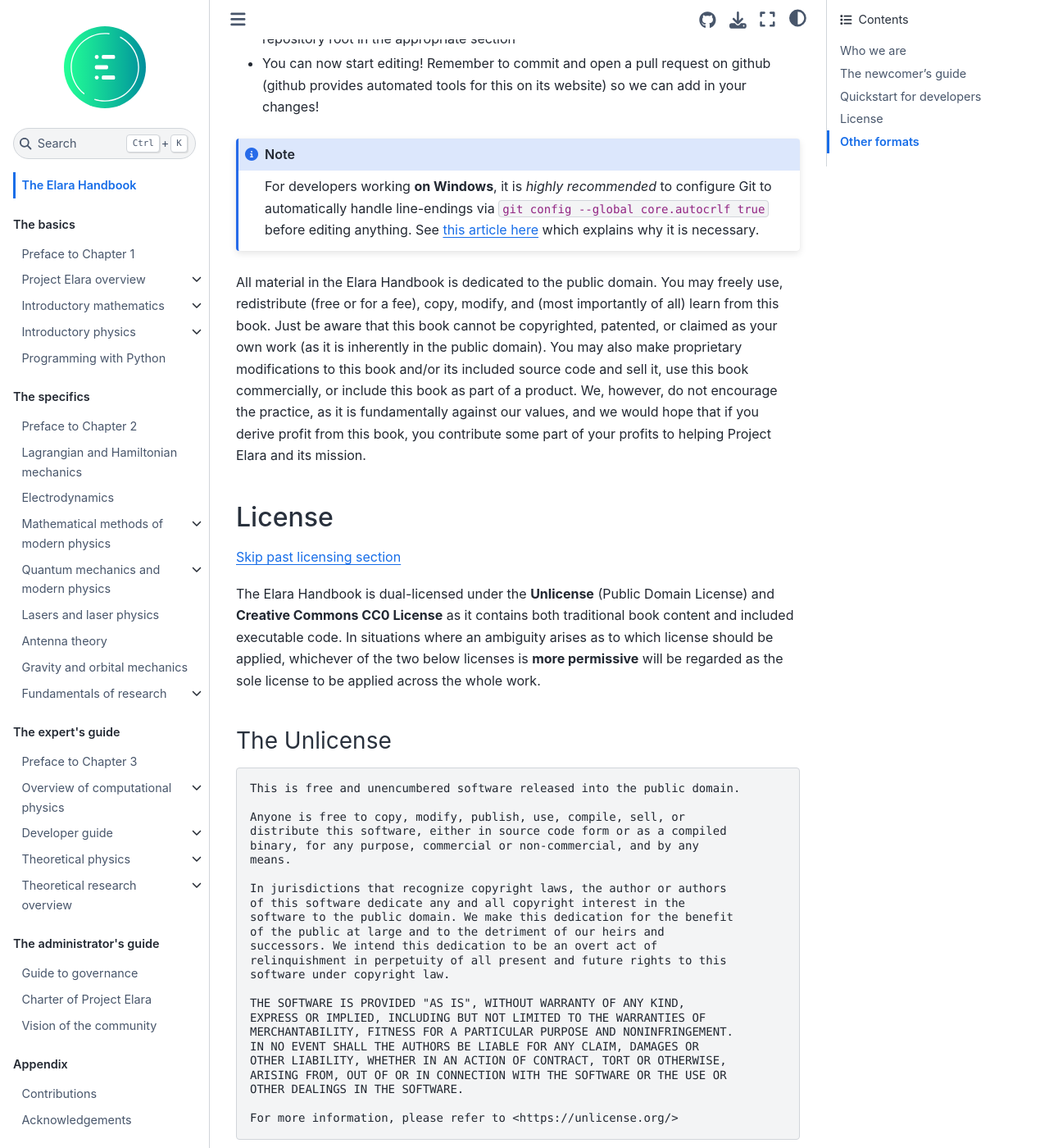
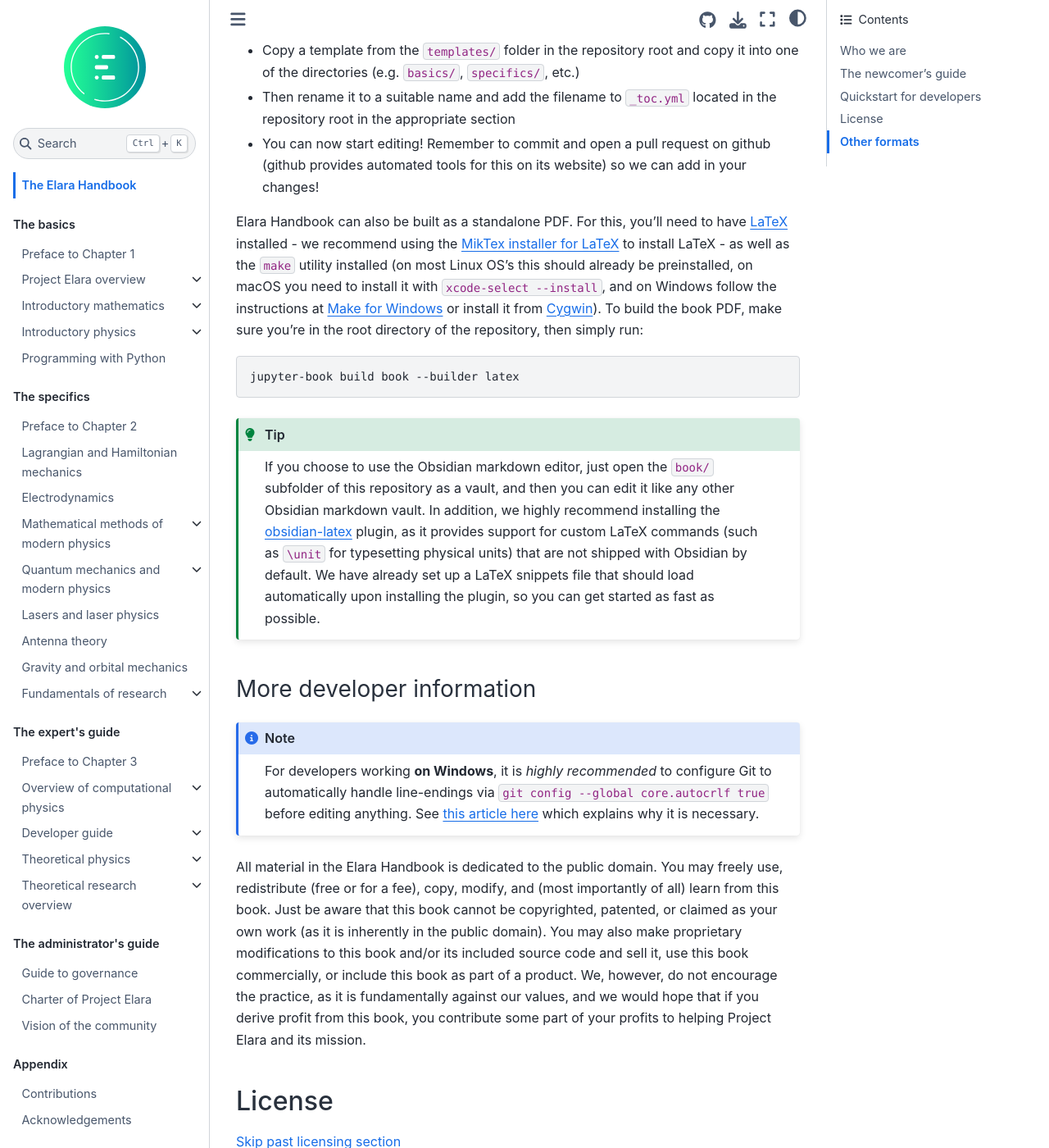
Before and after one commit to elaraproject/elara-handbook, a Jupyter Book: the page built from book/intro.md, in a window 1280 px wide and 1400 px high, scrolled down 3875 px. Shown: the whole window at 82% size. Built offline with Jupyter Book 1.0.4 settings and Sphinx 7.4.7 and the Sphinx Book theme 1.1.4, drawn with Linux system fonts in a browser that asks for light colours; some of the changed text lies outside the part shown.

Commit message:
Add new quickstart guide

````diff
--- a/book/_toc.yml
+++ b/book/_toc.yml
@@ -13,6 +13,7 @@
       - file: basics/about/guiding-principles
       - file: basics/about/organization
       - file: basics/about/handbook-purpose
+      - file: basics/about/quickstart-guide
     - file: basics/intro-math.md
       sections:
       - file: basics/intro-math/algebra
--- a/book/intro.md
+++ b/book/intro.md
@@ -19,7 +19,9 @@
 
 ## The newcomer's guide
 
-If you're new to the Project, we are very very glad to have you join us! Reading the Elara Handbook is the recommended way to quickly get up to speed with the Project. That said, we understand that reading technical documentation can easily be quite confusing, so we have organized the Handbook to be as easy as possible to get started, and to require **minimal prerequisite knowledge and background** to read.
+If you're new to the Project, we are very glad to have you join us! To get started, please read {doc}`basics/about/quickstart-guide`, which contains a complete, step-by-step guide on getting started with the Project.
+
+Once you've gotten started, reading the Elara Handbook is the recommended way to learn more about the science behind our work. That said, we understand that reading technical and scientific documentation can easily be quite confusing, so we have organized the Handbook to be as easy as possible to get started, and to require **minimal prerequisite knowledge and background** to read.
 
 First, if you are **unfamiliar with calculus, introductory physics, or computer programming (in at least one language)**, we highly recommend you to start from the first chapter, "The Basics". This has two main parts. The first part explains the Project, its mission, and its work. The second covers basic algebra, trigonometry, differential equations, vectors, matrices, and multivariable calculus. If you just need a refresher on one of these topics, it's completely okay to skip a section and move on to the next. After finishing "The Basics", we recommend that you continue on to the second chapter, "The Specifics". This covers the majority of the Project's research and development, as well as the technical prerequisites. While reading everything in this chapter will provide you with a thorough understanding on which to do research, we understand that is not for everyone, so read according to your interests and time.
 
@@ -68,6 +70,18 @@
 - Copy a template from the `templates/` folder in the repository root and copy it into one of the directories (e.g. `basics/`, `specifics/`, etc.)
 - Then rename it to a suitable name and add the filename to `_toc.yml` located in the repository root in the appropriate section
 - You can now start editing! Remember to commit and open a pull request on github (github provides automated tools for this on its website) so we can add in your changes!
+
+Elara Handbook can also be built as a standalone PDF. For this, you'll need to have [LaTeX](https://www.latex-project.org/) installed - we recommend using the [MikTex installer for LaTeX](https://miktex.org/) to install LaTeX - as well as the `make` utility installed (on most Linux OS's this should already be preinstalled, on macOS you need to install it with `xcode-select --install`, and on Windows follow the instructions at [Make for Windows](https://gnuwin32.sourceforge.net/packages/make.htm) or install it from [Cygwin](https://www.cygwin.com/)). To build the book PDF, make sure you're in the root directory of the repository, then simply run:
+
+```sh
+jupyter-book build book --builder latex
+```
+
+```{tip}
+If you choose to use the Obsidian markdown editor, just open the `book/` subfolder of this repository as a vault, and then you can edit it like any other Obsidian markdown vault. In addition, we highly recommend installing the [obsidian-latex](https://github.com/wei2912/obsidian-latex) plugin, as it provides support for custom LaTeX commands (such as `\unit` for typesetting physical units) that are not shipped with Obsidian by default. We have already set up a LaTeX snippets file that should load automatically upon installing the plugin, so you can get started as fast as possible.
+```
+
+### More developer information
 
 ```{note}
 For developers working **on Windows**, it is _highly recommended_ to configure Git to automatically handle line-endings via `git config --global core.autocrlf true` before editing anything. See [this article here](https://www.aleksandrhovhannisyan.com/blog/crlf-vs-lf-normalizing-line-endings-in-git/) which explains why it is necessary.
````
Also changed, not shown: book/basics/about/quickstart-guide.md (added, +56 -0 lines).
